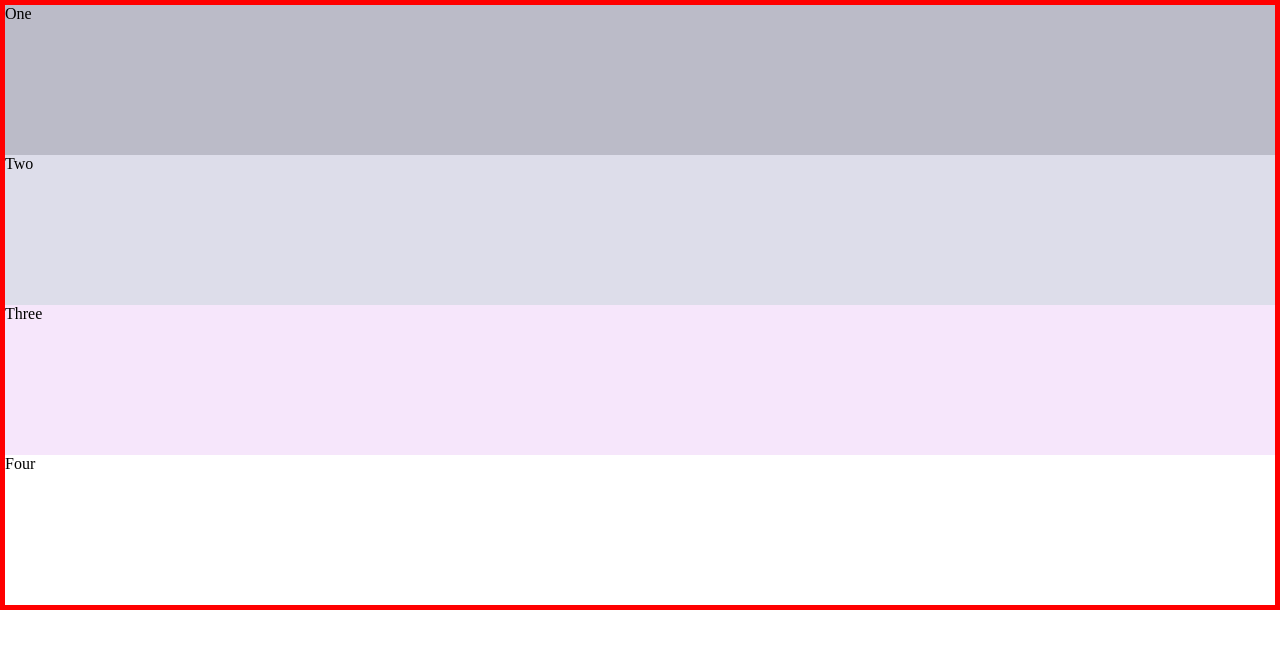
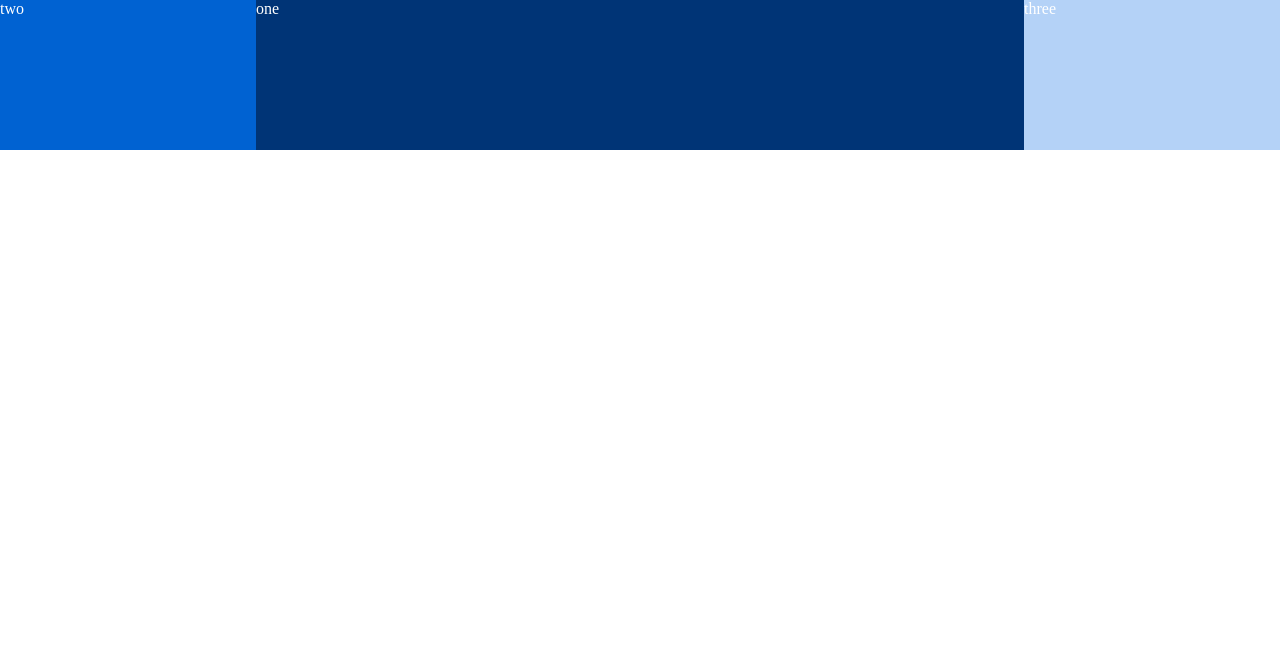
Before and after one commit to RandomBusiness/Fall2021Assignments, a plain HTML site: page Wk6FlexBox5/index.html in a window 1280 px wide. Drawn offline with Linux system fonts and the light colour scheme.

Commit message:
Add files via upload

```diff
--- a/Wk6FlexBox5/index.html
+++ b/Wk6FlexBox5/index.html
@@ -4,68 +4,19 @@
     <meta charset="UTF-8">
     <meta http-equiv="X-UA-Compatible" content="IE=edge">
     <meta name="viewport" content="width=device-width, initial-scale=1.0">
-    <title>Wk7MediaQ1t</title>
+    <title>Wk6FlexBox4</title>
 
-    <style>
+    <link rel="stylesheet" href="main.css">
+    <link rel="stylesheet" href="style.css">
+    <link rel="stylesheet" href="mq-600-plus.css" media="(min-width: 600px)">
+    <link rel="stylesheet" href="mq-800-plus.css" media="(min-width: 800px)">
 
 
-        html, body, div{
-            box-sizing: border-box;
-        }
-
-        body{
-            display: flex;
-            flex-flow:row wrap;
-            width: 100%;
-            padding: 0;
-            border: 5px solid red;
-            margin: 0 auto;
-        }
-        .c1 {
-            width: 60%;
-            background-color: #0034;
-        }
-
-        .c2{
-            width: 40%;
-            background-color: #0062;
-        }
-
-        .c3{
-            width: 33.33%;
-            background-color: #b4d2;
-        }
-
-        .c1, .c2, .c3, .c4 {
-            width: 100%;
-            min-height: 150px;
-        }
-
-        @media screen and (min-width: 600px) {
-        h1 {
-            font-size: 32px;
-            color: red;
-        }
-        }
-
-        @media screen and (min-width: 800px) {
-        h1 {
-            font-size: 32px;
-            color: blue;
-        }
-        }
-
-
-
-
-    </style>
 </head>
 <body>
-
-    <div class="c1">One</div>
-    <div class="c2">Two</div>
-    <div class="c3">Three</div>
-    <div class="c4">Four</div>
+    <div class="c1">one</div>
+    <div class="c2">two</div>
+    <div class="c3">three</div>
 
 </body>
 </html>
--- /dev/null
+++ b/Wk6FlexBox5/main.css
@@ -0,0 +1,14 @@
+body {
+    display: flex;
+    flex-flow: row wrap;
+    /* formatting */
+    width: 100%;
+    padding: 0;
+    margin: 0;
+}
+
+.c1, .c2, .c3 {
+    width: 100%;
+    /* formatting */
+    min-height: 150px;
+}
--- /dev/null
+++ b/Wk6FlexBox5/mq-600-plus.css
@@ -0,0 +1,14 @@
+.c1 {
+    width: 60%;
+    order: 2;
+}
+
+.c2 {
+    width: 40%;
+    order: 1;
+}
+
+.c3 {
+    width: 100%;
+    order: 3;
+}
--- /dev/null
+++ b/Wk6FlexBox5/mq-800-plus.css
@@ -0,0 +1,7 @@
+.c2 {
+    width: 20%;
+}
+
+.c3 {
+    width: 20%;
+}
--- /dev/null
+++ b/Wk6FlexBox5/style.css
@@ -0,0 +1,14 @@
+.c1 {
+    color: #fff;
+    background-color: #003476;
+}
+
+.c2 {
+    color: #fff;
+    background-color: #0062d2;
+}
+
+.c3 {
+    color: #fff;
+    background-color: #b4d2f7;
+}
```
